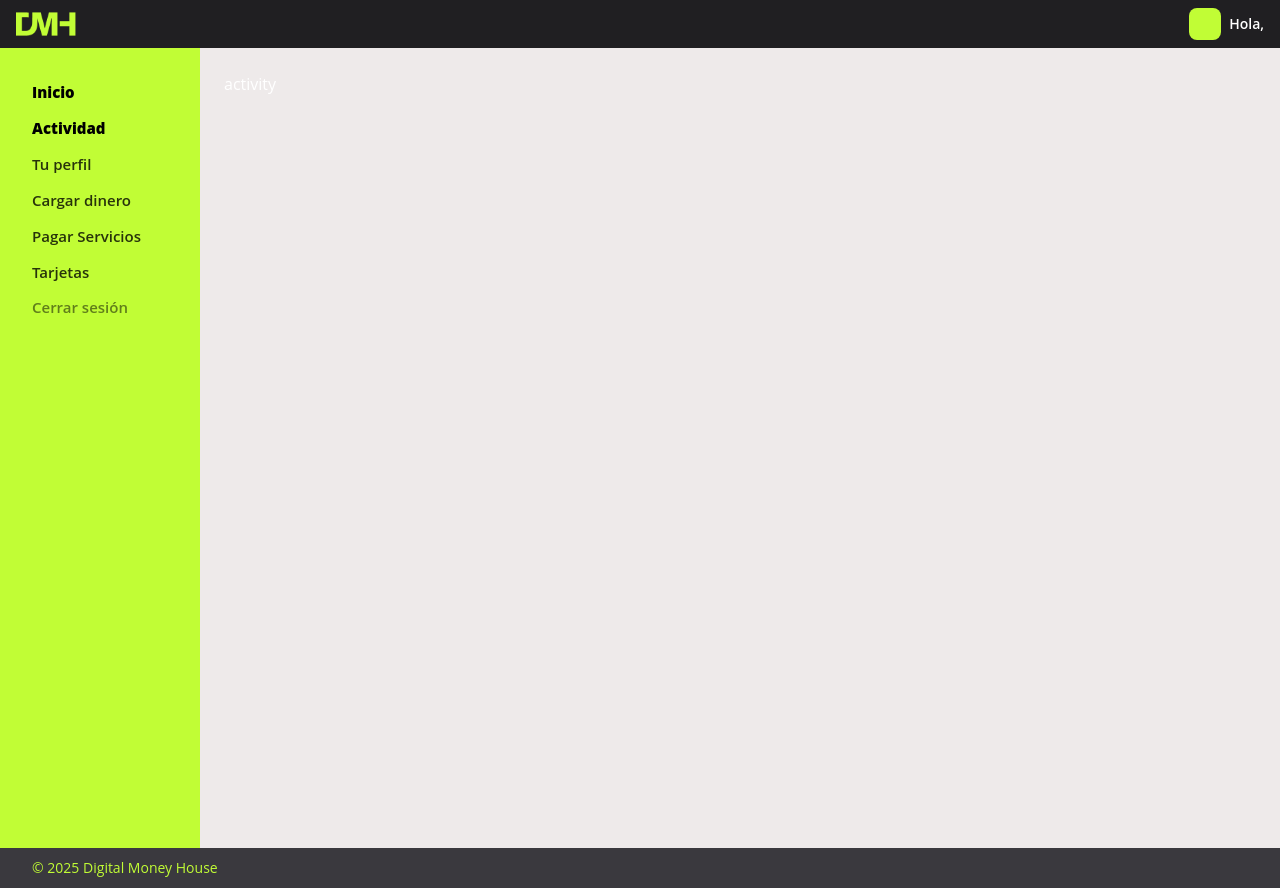
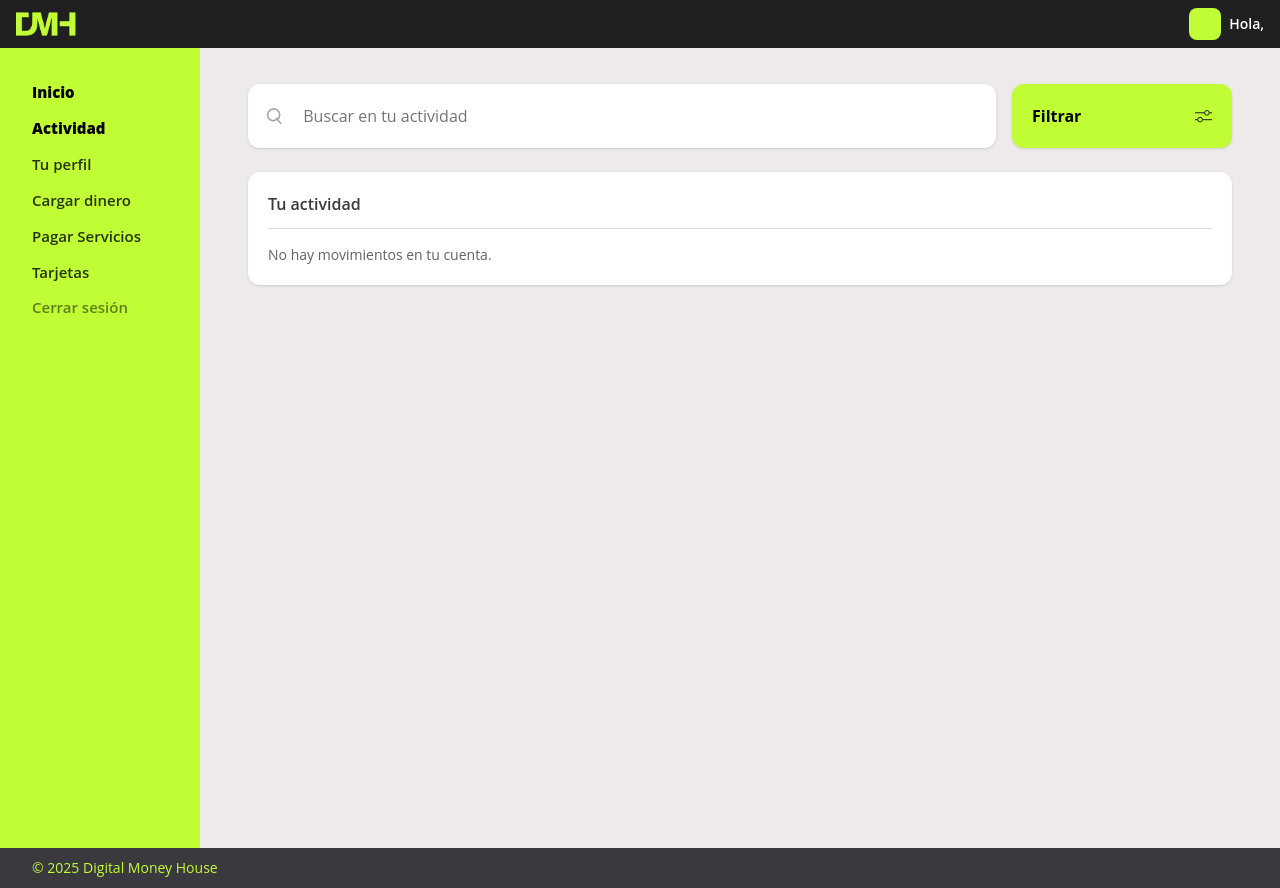
Before and after one commit to TaniaAlicia/virtualmoney, a Next.js app: page /dashboard/activity in a window 1280 px wide. Built offline with nearby package versions, Linux system fonts and the light colour scheme.

Commit message:
activity page y search section en dashboard

```diff
--- a/src/app/dashboard/activity/page.tsx
+++ b/src/app/dashboard/activity/page.tsx
@@ -1,12 +1,130 @@
-import BaseLayout from '@/components/generals/BaseLayout'
-import React from 'react'
+"use client";
 
-const activity = () => {
+import { useEffect, useMemo, useState } from "react";
+import { useRouter, useSearchParams } from "next/navigation";
+import BaseLayout from "@/components/generals/BaseLayout";
+import ActivitySection from "@/components/dashboard/ActivitySection";
+// importa tu fetch real (ej: getAllTransactions(accountId))
+/* import { useTransactions } from "@/hooks/useTransactions"; */
+
+export default function ActivityPage() {
+  const router = useRouter();
+  const searchParams = useSearchParams();
+
+  // 1) tomar `q` del querystring y reflejarlo en el input
+  const initialQ = searchParams.get("q") ?? "";
+  const [search, setSearch] = useState(initialQ);
+
+  useEffect(() => setSearch(initialQ), [initialQ]);
+
+  // 2) navegar al presionar Enter
+  const handleSearchKeyDown = (e: React.KeyboardEvent<HTMLInputElement>) => {
+    if (e.key === "Enter") {
+      const q = (e.currentTarget.value || "").trim();
+      router.push(
+        q
+          ? `/dashboard/activity?q=${encodeURIComponent(q)}`
+          : `/dashboard/activity`,
+      );
+    }
+  };
+
+  // ---------------------------
+  // Reemplaza estas dos líneas por tu data real:
+  const loading = false;
+  const transactions: any[] = [];
+  // ---------------------------
+
+  // 3) filtrar de forma local para que el listado reaccione al texto
+  const filtered = useMemo(() => {
+    if (!search.trim()) return transactions;
+    const q = search.toLowerCase();
+    return transactions.filter((tx: any) => {
+      const desc = (tx.description || "").toLowerCase();
+      const amount = String(tx.amount ?? "").toLowerCase();
+      const date = tx.createdAt
+        ? new Date(tx.createdAt).toLocaleDateString("es-AR").toLowerCase()
+        : "";
+      return desc.includes(q) || amount.includes(q) || date.includes(q);
+    });
+  }, [transactions, search]);
+
   return (
     <BaseLayout variant="dashboard">
-    <div>activity</div>
+      <main className="max-w-8xl mx-auto flex-1 space-y-6 px-6 pb-6 pt-3 text-dark">
+        {/* Buscador + botón Filtrar (el botón va SOLO en esta página) */}
+        <div className="grid grid-cols-1 gap-4 md:grid-cols-[1fr,220px]">
+          {/* Buscador */}
+          <div className="flex items-center gap-2 rounded-xl bg-light px-4 py-3 shadow">
+            {/* Lupa */}
+            <svg
+              xmlns="http://www.w3.org/2000/svg"
+              className="h-5 w-5 text-dark/40"
+              viewBox="0 0 24 24"
+              fill="none"
+              stroke="currentColor"
+              strokeWidth="2"
+            >
+              <path
+                strokeLinecap="round"
+                strokeLinejoin="round"
+                d="M21 21l-4.35-4.35m0 0A7.5 7.5 0 1010.5 18a7.5 7.5 0 006.15-3.35z"
+              />
+            </svg>
+
+            <input
+              type="text"
+              placeholder="Buscar en tu actividad"
+              value={search}
+              onChange={(e) => setSearch(e.target.value)}
+              onKeyDown={handleSearchKeyDown}
+              className="w-full border-none bg-transparent text-dark2 placeholder-dark2/70 outline-none"
+            />
+          </div>
+
+          {/* Botón Filtrar (solo md+) */}
+          <button
+            type="button"
+            className="hidden items-center justify-between rounded-xl bg-green px-5 py-3 font-bold text-black shadow hover:brightness-95 md:flex"
+            onClick={() => {
+              // TODO: abrir panel de filtros cuando lo implementes
+            }}
+          >
+            Filtrar
+            <svg
+              xmlns="http://www.w3.org/2000/svg"
+              width="17"
+              height="13"
+              fill="none"
+                          >
+              <path stroke="#201F22" d="M0 9.7h17M17 2.767H0" />
+              <circle
+                cx="5.099"
+                cy="9.633"
+                r="2.333"
+                fill="#C1FD35"
+                stroke="#201F22"
+              />
+              <circle
+                cx="11.901"
+                cy="2.834"
+                r="2.333"
+                fill="#C1FD35"
+                stroke="#201F22"
+                transform="rotate(-180 11.901 2.834)"
+              />
+            </svg>
+          </button>
+        </div>
+
+        {/* Listado (misma UI que el dashboard, pero aquí con showActivityPage) */}
+        <ActivitySection
+          loading={loading}
+          transactions={filtered}
+          showActivityPage
+          hideSearch
+        />
+      </main>
     </BaseLayout>
-  )
+  );
 }
-
-export default activity
--- a/src/app/dashboard/page.tsx
+++ b/src/app/dashboard/page.tsx
@@ -105,6 +105,7 @@ export default function DashboardPage() {
           loading={loading}
           transactions={transactions}
           //accountId={accountId ?? 0}
+           showActivityPage={false}
         />
       </main>
     </BaseLayout>
--- a/src/components/dashboard/ActivitySection.tsx
+++ b/src/components/dashboard/ActivitySection.tsx
@@ -1,22 +1,67 @@
 "use client";
 
 import Link from "next/link";
+import { useMemo, useState } from "react";
 import type { TransactionType } from "@/types/transaction";
+import { useRouter } from "next/navigation";
 
 type Props = {
   loading: boolean;
   transactions: TransactionType[];
-  //accountId: number; // por si lo necesitas luego
+  /** opcional: limitar cantidad en el dashboard (p.ej. 4) */
+  limit?: number;
+  /** si es la página completa de actividad, oculta el link “Ver toda tu actividad” */
+  showActivityPage?: boolean;
+   hideSearch?: boolean;
 };
 
 export default function ActivitySection({
   loading,
   transactions,
-  //accountId,
+  limit,
+  showActivityPage = false,
+  hideSearch = false,
 }: Props) {
+  const [search, setSearch] = useState("");
+
+  const router = useRouter();
+
+  const handleSearchKeyDown = (e: React.KeyboardEvent<HTMLInputElement>) => {
+    if (e.key === "Enter") {
+      const q = (e.currentTarget.value || "").trim();
+      router.push(
+        q
+          ? `/dashboard/activity?q=${encodeURIComponent(q)}`
+          : `/dashboard/activity`,
+      );
+    }
+  };
+
+  const norm = (s: string) =>
+    (s || "")
+      .toLowerCase()
+      .normalize("NFD")
+      .replace(/\p{Diacritic}/gu, "");
+
+  const filtered = useMemo(() => {
+    if (!search.trim()) return transactions;
+    const q = norm(search);
+    return transactions.filter((tx) => {
+      const desc = norm(tx.description || "");
+      const date = tx.createdAt
+        ? norm(new Date(tx.createdAt).toLocaleDateString("es-AR"))
+        : "";
+      const amount = norm(String(tx.amount ?? ""));
+      return desc.includes(q) || date.includes(q) || amount.includes(q);
+    });
+  }, [search, transactions]);
+
+  const visible = limit ? filtered.slice(0, limit) : filtered;
+
   return (
     <>
-      {/* Buscar en tu actividad */}
+    {/* Buscar en tu actividad (se oculta si hideSearch === true) */}
+    {!hideSearch && (
       <div className="rounded-xl bg-light px-4 py-3 shadow">
         <div className="flex items-center gap-2">
           {/* Lupa */}
@@ -38,10 +83,14 @@ export default function ActivitySection({
           <input
             type="text"
             placeholder="Buscar en tu actividad"
+            value={search}
+            onChange={(e) => setSearch(e.target.value)}
+            onKeyDown={handleSearchKeyDown}
             className="w-full border-none bg-transparent text-dark2 placeholder-dark2/70 outline-none"
           />
         </div>
       </div>
+    )}
 
       {/* Tu actividad */}
       <div className="rounded-xl bg-light p-5 shadow">
@@ -50,13 +99,13 @@ export default function ActivitySection({
 
         {loading ? (
           <p className="mt-4 text-sm text-dark/70">Cargando...</p>
-        ) : transactions.length === 0 ? (
+        ) : visible.length === 0 ? (
           <p className="mt-4 text-sm text-dark/70">
             No hay movimientos en tu cuenta.
           </p>
         ) : (
           <ul className="mt-4 space-y-3">
-            {transactions.map((tx) => (
+            {visible.map((tx) => (
               <li
                 key={tx.id}
                 className="text-dark1 flex items-center justify-between text-sm"
@@ -71,7 +120,6 @@ export default function ActivitySection({
                       : ""}
                   </p>
                 </div>
-
                 <p
                   className={`font-semibold ${
                     tx.type === "in" ? "text-green" : "text-red-500"
@@ -85,22 +133,22 @@ export default function ActivitySection({
           </ul>
         )}
 
+        {!showActivityPage && (
           <div className="mt-4 flex items-center justify-between">
             <Link
               href="/dashboard/activity"
-            className="text-sm font-semibold text-dark no-underline decoration-green/60 underline-offset-2 hover:decoration-green"
+              className="text-sm font-semibold text-green underline decoration-green/60 underline-offset-2 hover:decoration-green"
             >
-            Ver toda tu actividad
+              Ver toda tu actividad →
             </Link>
 
-          {/* Flecha → con línea (NEGRA) */}
             <Link
               href="/dashboard/activity"
-            className="text-sm font-semibold text-dark no-underline decoration-green/60 underline-offset-2 hover:decoration-green"
+              aria-label="Ir a actividad completa"
             >
               <svg
                 xmlns="http://www.w3.org/2000/svg"
-            className="h-8 w-8 flex-none text-dark"
+                className="h-4 w-4 text-dark/60"
                 viewBox="0 0 24 24"
                 fill="none"
                 stroke="currentColor"
@@ -109,11 +157,12 @@ export default function ActivitySection({
                 <path
                   strokeLinecap="round"
                   strokeLinejoin="round"
-              d="M4 12h14m0 0l-4-4m4 4l-4 4"
+                  d="M9 5l7 7-7 7"
                 />
               </svg>
             </Link>
           </div>
+        )}
       </div>
     </>
   );
```
Lines whose indentation alone changed are shown as unchanged.
